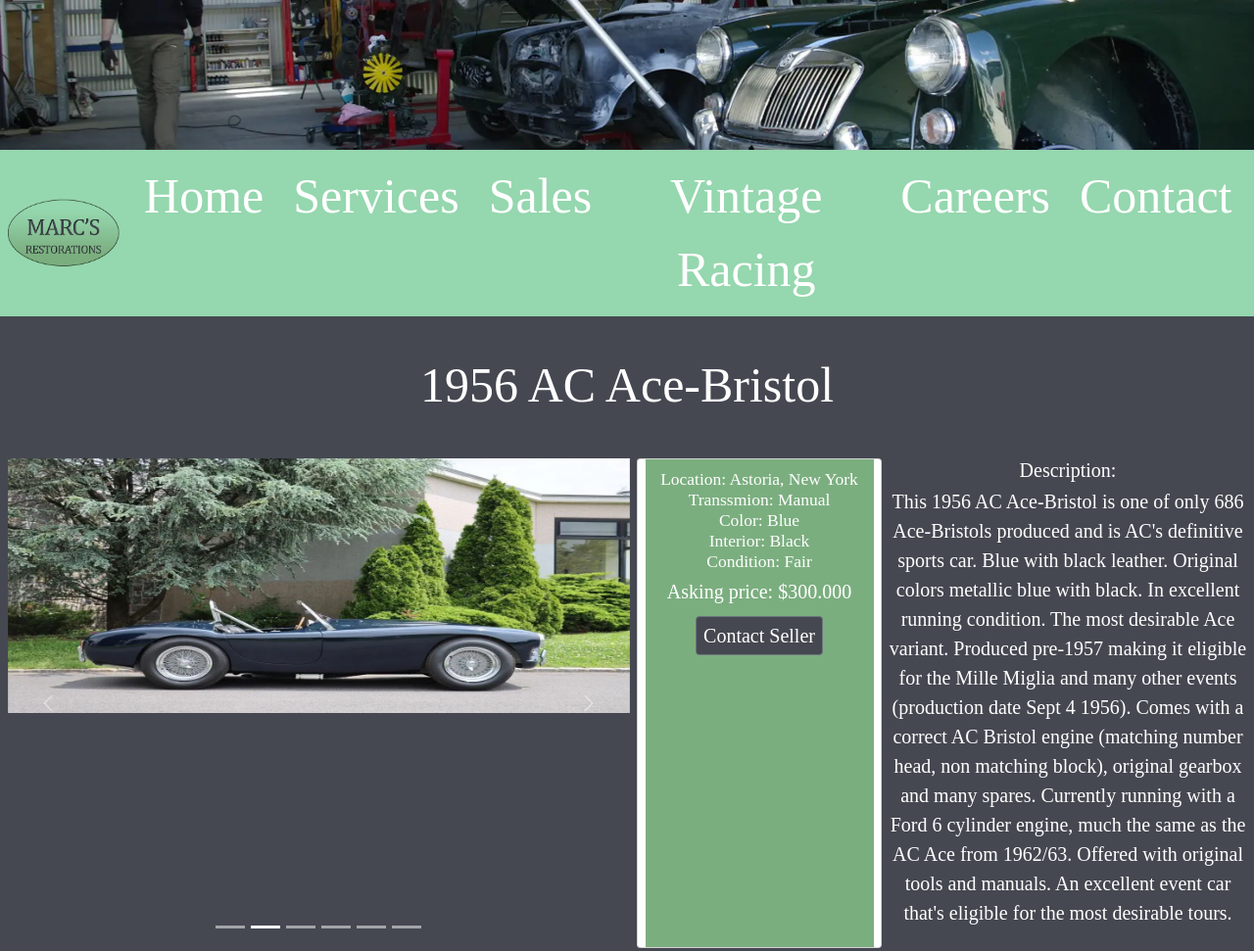
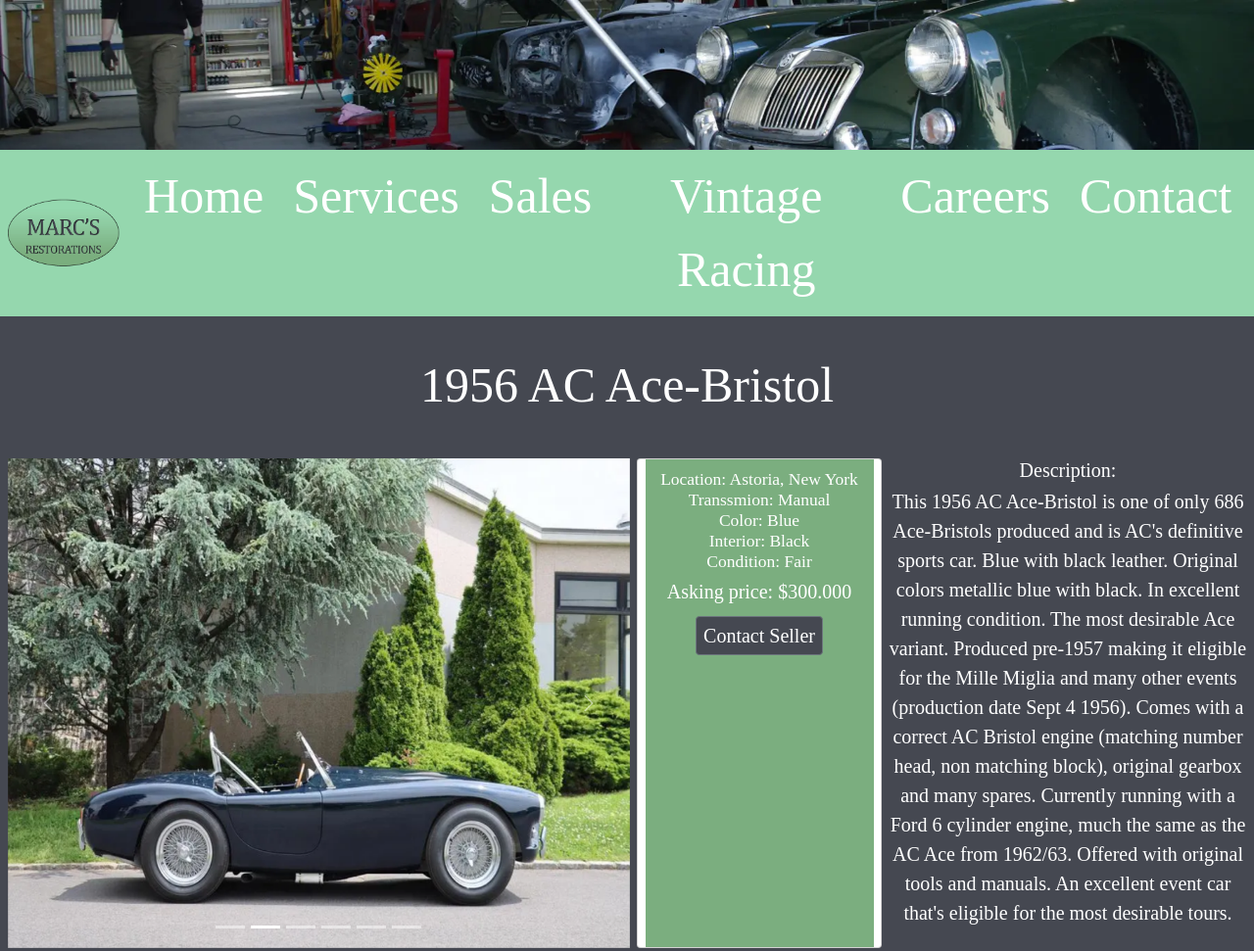
Before and after one commit to Marc4623/PF-Acosta, a website: page pages/listings/ac.html in a window 1280 px wide. Shown: the top 971 px of the page at 98% size. Drawn offline with nearby package versions, Linux system fonts and the light colour scheme.

Commit message:
fixed carousel images in desktop

```diff
--- a/scss/_media.scss
+++ b/scss/_media.scss
@@ -42,4 +42,7 @@
     .form {
         width: 40%;
     }
+    .carousel__images {
+        height: 50rem;
+    }
 }
```
Also changed, not shown: css/styles.css, 1 other file.
